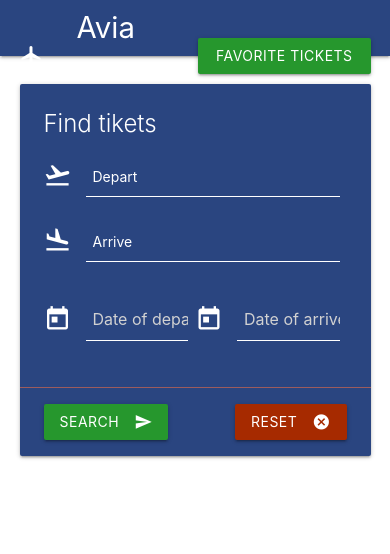
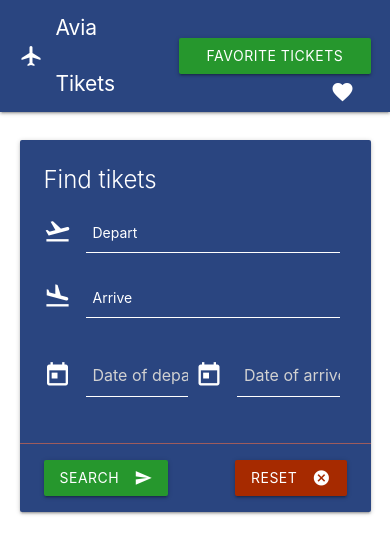
Before and after one commit to DryakhlovDS/avia-tickets, a website built with webpack: page src/template.html in a window 390 px wide. Built offline with nearby package versions, Linux system fonts and the light colour scheme; no server answers.

Commit message:
fixed mobile-layout

```diff
--- a/src/css/style.scss
+++ b/src/css/style.scss
@@ -8,6 +8,7 @@
   width: 100%;
 
   & nav {
+    height: auto;
     background-color: $text-color;
 
     // color: $text-color;
@@ -26,7 +27,6 @@
       background-color: $main-color;
       color: $white-color;
       cursor: default;
-
     }
 
     & .card {
@@ -99,6 +99,17 @@
   & .brand-logo {
     position: relative;
     margin-left: 1rem;
+
+    @media screen and (max-width: 425px) {
+      font-size: 1.5rem;
+      left: 34%;
+    }
+  }
+
+  & .dropdown-trigger span {
+    @media screen and (max-width: 375px) {
+      display: none;
+    }
   }
 
   & .select-wrapper input.select-dropdown {
@@ -111,7 +122,7 @@
     fill: $white-color;
   }
 
-  & .dropdown-content li>span {
+  & .dropdown-content li > span {
     color: $text-color;
   }
 
@@ -142,7 +153,7 @@
       }
     }
 
-    & .prefix~input {
+    & .prefix ~ input {
       width: calc(100% - 4rem);
     }
 
@@ -212,7 +223,6 @@
 }
 
 .tickets {
-
   &__inner {
     display: flex;
     flex-wrap: wrap;
--- a/src/template.html
+++ b/src/template.html
@@ -17,7 +17,7 @@
           <a href="#" class="brand-logo">Avia Tikets</a>
         </div>
         <a class='dropdown-trigger btn' href='#' data-target='favorite-tickets'>
-          Favorite tickets
+          <span>Favorite tickets</span>
           <i class="material-icons right">favorite</i>
         </a>
 
```
Also changed, not shown: dist/app.css, dist/app.js, dist/index.html.
